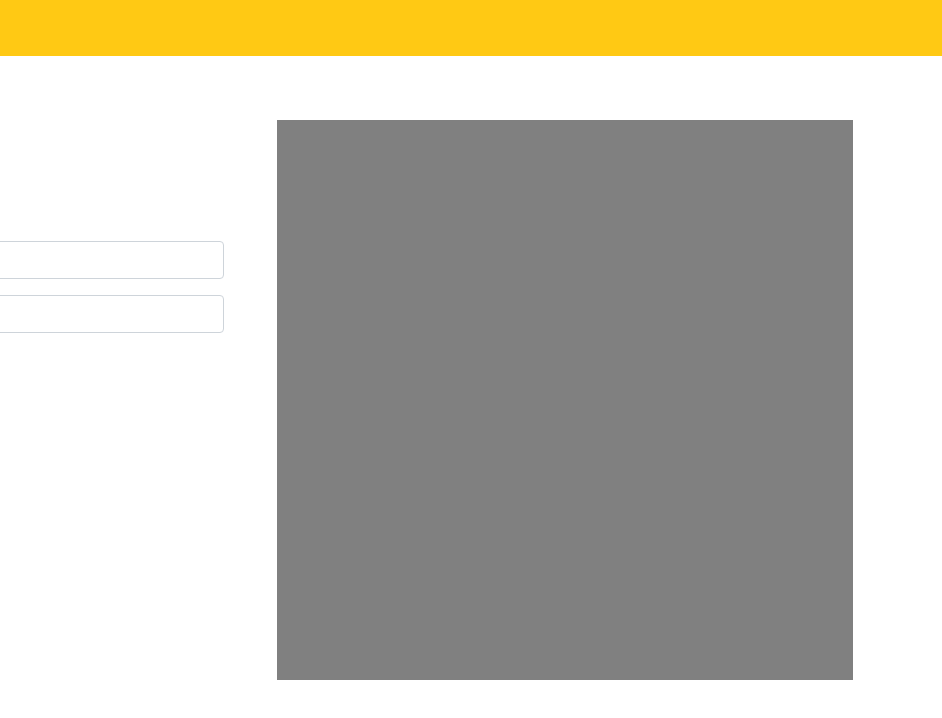
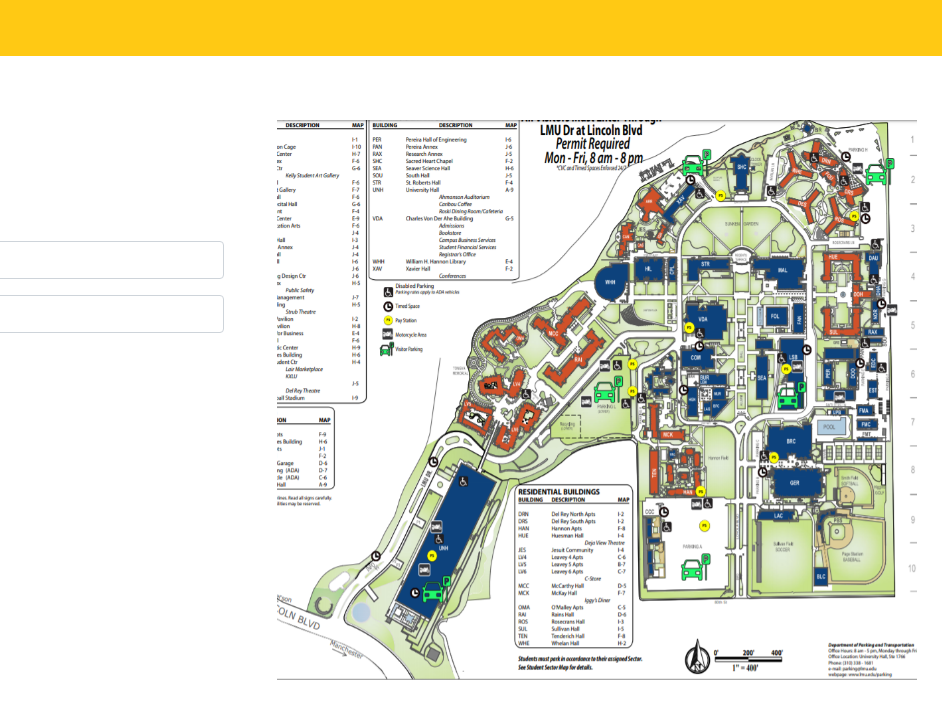
Before and after one commit to moriahclose/accessLMU, a plain HTML site: page index.html in a window 1280 px wide. Shown: the full height of the page, 338-1280 px from the left. Drawn offline with nearby package versions, Linux system fonts and the light colour scheme.

Commit message:
Added mock map image.

```diff
--- a/index.html
+++ b/index.html
@@ -27,7 +27,9 @@
             </form>
         </div>
 
-        <div style="display: inline-block; width: 45%; height: 70%; background-color: grey; margin-top: 5%; vertical-align: middle"></div>
+        <!-- <div style="display: inline-block;"> -->
+            <img style="display: inline-block; width: 50%; height: 70%; background-color: grey; margin-top: 5%; vertical-align: middle" src="./assets/mockmap.png"/>
+        <!-- </div> -->
 
         </div>
 
```
Also changed, not shown: assets/mockmap.png (added).
